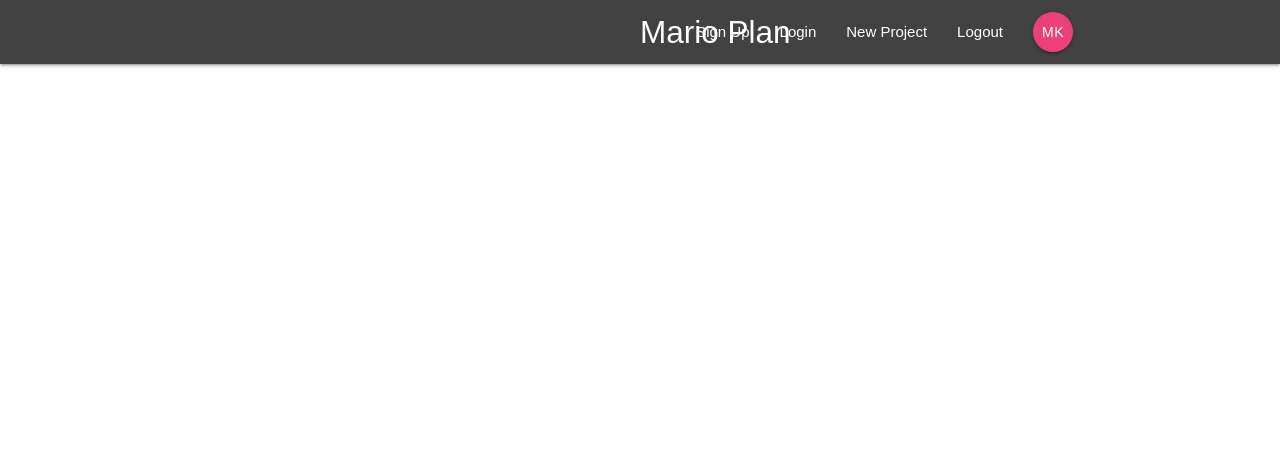
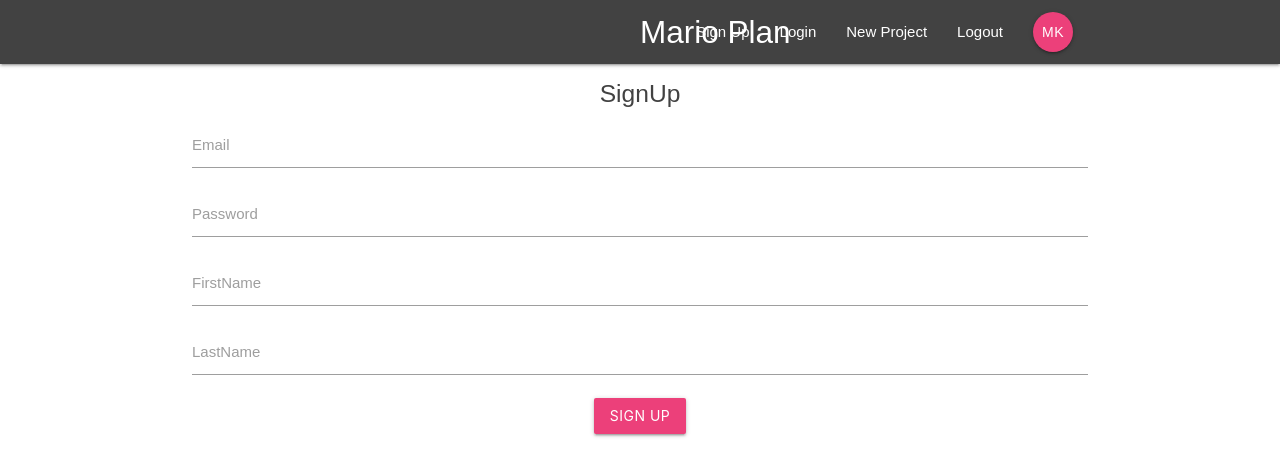
Before and after one commit to Naxos84/React_Redux_Firebase_App_Tutorial, a React (Create React App) app: page /signup in a window 1280 px wide. Shown: the top 476 px of the page. Built offline with nearby package versions, Linux system fonts and the light colour scheme.

Commit message:
lesson8
added login/signup

```diff
--- a/public/index.html
+++ b/public/index.html
@@ -41,6 +41,7 @@
       To begin the development, run `npm start` or `yarn start`.
       To create a production bundle, use `npm run build` or `yarn build`.
     -->
+    <script src="https://cdnjs.cloudflare.com/ajax/libs/materialize/1.0.0/js/materialize.min.js"></script>
 </body>
 
 </html>
--- a/src/App.tsx
+++ b/src/App.tsx
@@ -3,6 +3,8 @@ import { BrowserRouter, Switch, Route } from "react-router-dom";
 import Navbar from "./components/layout/navbar";
 import Dashboard from "./components/dashboard/dashboard";
 import ProjectDetails from "./components/projects/projectdetails";
+import SignIn from "./components/auth/signin";
+import SignUp from "./components/auth/signup";
 
 export class App extends Component {
   render() {
@@ -13,6 +15,8 @@ export class App extends Component {
           <Switch>
             <Route exact path="/" component={Dashboard} />
             <Route path="/project/:id" component={ProjectDetails} />
+            <Route path="/signin" component={SignIn} />
+            <Route path="/signup" component={SignUp} />
           </Switch>
         </div>
       </BrowserRouter>
--- a/src/components/auth/signin.tsx
+++ b/src/components/auth/signin.tsx
@@ -0,0 +1,59 @@
+import React, { Component } from "react";
+import { RouteComponentProps } from "react-router";
+
+interface SignInState {
+  email: string;
+  password: string;
+  firstName: string;
+  lastName: string;
+}
+interface SignInProps extends RouteComponentProps {}
+
+class SignIn extends Component<SignInProps> {
+  constructor(props: SignInProps) {
+    super(props);
+    this.state = {
+      email: "",
+      password: ""
+    };
+  }
+  handleChange = (e: React.ChangeEvent<HTMLInputElement>) => {
+    e.persist();
+    this.setState({
+      [e.target.id]: e.target.value
+    });
+  };
+  handleSubmit = (e: React.MouseEvent<HTMLButtonElement>) => {
+    e.persist();
+    e.preventDefault();
+    console.log(e);
+  };
+
+  render() {
+    return (
+      <div className="container">
+        <form onSubmit={() => {}} className="white">
+          <h5 className="grey-text text-darken-3">SignIn</h5>
+          <div className="input-field">
+            <label htmlFor="email">Email</label>
+            <input type="email" id="email" onChange={this.handleChange} />
+          </div>
+          <div className="input-field">
+            <label htmlFor="password">Password</label>
+            <input type="password" id="password" onChange={this.handleChange} />
+          </div>
+          <div className="input-field">
+            <button
+              className="btn pink lighten-1 z-dept"
+              onClick={this.handleSubmit}
+            >
+              Login
+            </button>
+          </div>
+        </form>
+      </div>
+    );
+  }
+}
+
+export default SignIn;
--- a/src/components/auth/signup.tsx
+++ b/src/components/auth/signup.tsx
@@ -0,0 +1,64 @@
+import React, { Component } from "react";
+import { RouteComponentProps } from "react-router";
+
+interface SignUpState {
+  email: string;
+  password: string;
+  firstName: string;
+  lastName: string;
+}
+interface SignUpProps extends RouteComponentProps {}
+
+class SignUp extends Component<SignUpProps> {
+  constructor(props: SignUpProps) {
+    super(props);
+    this.state = {
+      email: "",
+      password: "",
+      firstName: "",
+      lastName: ""
+    };
+  }
+  handleChange = (e: React.ChangeEvent<HTMLInputElement>) => {
+    e.persist();
+    this.setState({
+      [e.target.id]: e.target.value
+    });
+  };
+  handleSubmit = (e: React.MouseEvent<HTMLButtonElement>) => {
+    e.persist();
+    e.preventDefault();
+    console.log(this.state);
+  };
+
+  render() {
+    return (
+      <div className="container">
+        <form onSubmit={this.handleSubmit} className="white">
+          <h5 className="grey-text text-darken-3">SignUp</h5>
+          <div className="input-field">
+            <label htmlFor="email">Email</label>
+            <input type="email" id="email" onChange={this.handleChange} />
+          </div>
+          <div className="input-field">
+            <label htmlFor="password">Password</label>
+            <input type="password" id="password" onChange={this.handleChange} />
+          </div>
+          <div className="input-field">
+            <label htmlFor="firstname">FirstName</label>
+            <input type="text" id="firstname" onChange={this.handleChange} />
+          </div>
+          <div className="input-field">
+            <label htmlFor="lastname">LastName</label>
+            <input type="text" id="lastname" onChange={this.handleChange} />
+          </div>
+          <div className="input-field">
+            <button className="btn pink lighten-1 z-dept">Sign Up</button>
+          </div>
+        </form>
+      </div>
+    );
+  }
+}
+
+export default SignUp;
```
